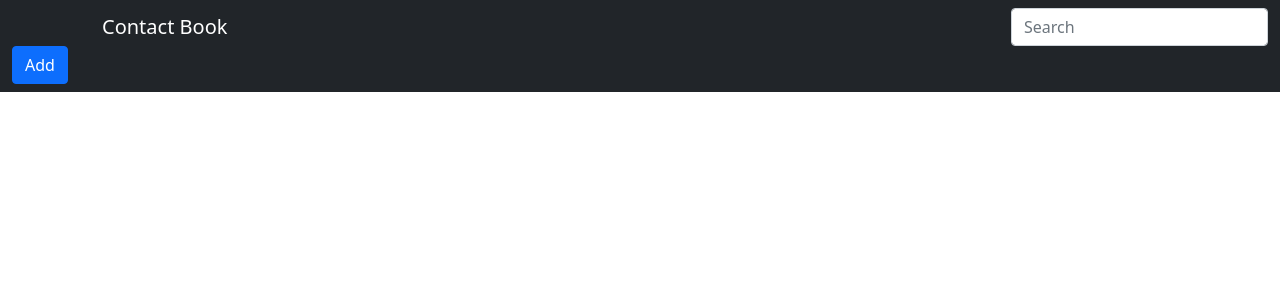
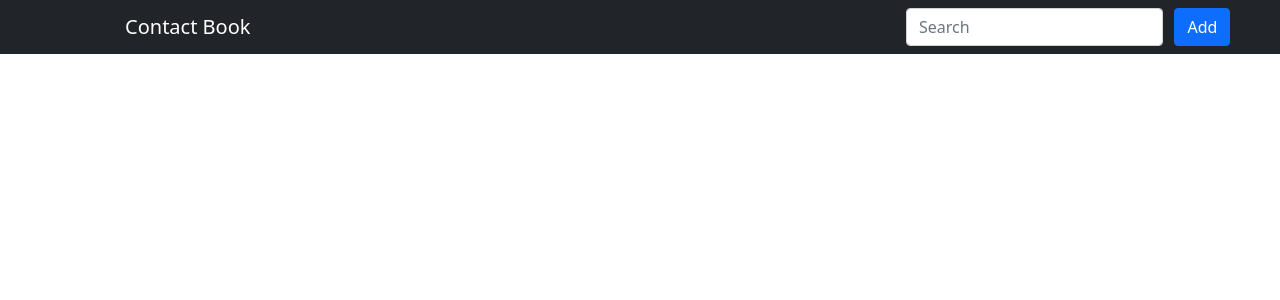
Before and after one commit to Binary-Soft/Phone_Book-App, a React (Create React App) app in the folder frontend/: page /add in a window 1280 px wide. Shown: the top 300 px of the page. Built offline with nearby package versions, Linux system fonts and the light colour scheme.

Commit message:
UI improvements

```diff
--- a/frontend/src/App.css
+++ b/frontend/src/App.css
@@ -1,3 +1,9 @@
+@import url('https://fonts.googleapis.com/css2?family=Open+Sans:wght@600&display=swap');
+
+body{
+  font-family: 'Open Sans', sans-serif;
+}
+
 .App {
   text-align: center;
 }
@@ -38,15 +44,15 @@
 }
 
 .search_input{
-  margin-left: 700px
+  margin-left: 50%
 }
 
 .Head_line{
-  margin-left: 90px
+  margin-left: 9%
 }
 
 .Add_button{
-  margin-right: 100px
+  margin-right: 3%
 }
 
 .Grid_layout{
@@ -54,8 +60,15 @@
   margin-left: 50px;
 }
 
-.add_email{
-  padding-left: 4px;
+.container{
+
+    width: 500px;
+    clear: both;
+
+}
+.container input {
+  width: 100%;
+  clear: both;
 }
 .front_img{
   height: 200px;
@@ -82,3 +95,8 @@
   height: 2%;
   width: 12%;
 }
+
+.list_items
+{
+  padding: 2%;
+}
--- a/frontend/src/components/Add.js
+++ b/frontend/src/components/Add.js
@@ -63,7 +63,7 @@ const Add = () => {
                             <h5 className="modal-title" id="exampleModalLabel">Add Details</h5>
                             <button type="button" className="btn-close" data-bs-dismiss="modal" aria-label="Close"></button>
                         </div>
-                        <div className="modal-body">
+                        <div className="modal-body container">
                             <form onSubmit={(event) => submit(event)}>
                                 <p>Name: <input onChange={(event) => handle(event)} id="name" value={data.name} placeholder="Enter your Name...." type='text'></input></p>
                                 <p className="add_email">Email:  <input onChange={(event) => handle(event)} id="email" value={data.email} placeholder="Enter your Email...." type='email'></input></p>
--- a/frontend/src/components/ListItems.js
+++ b/frontend/src/components/ListItems.js
@@ -15,7 +15,7 @@ const ListItems = () => {
     }, [])
 
     return listItems.length ? (<div className="container  ">
-        <div className="row justify-content-md-center ">
+        <div className="row justify-content-md-center list_items">
             {
                 listItems.map(listItem => <Listitem key={listItem.id} listItem={listItem} />)
             }
```
